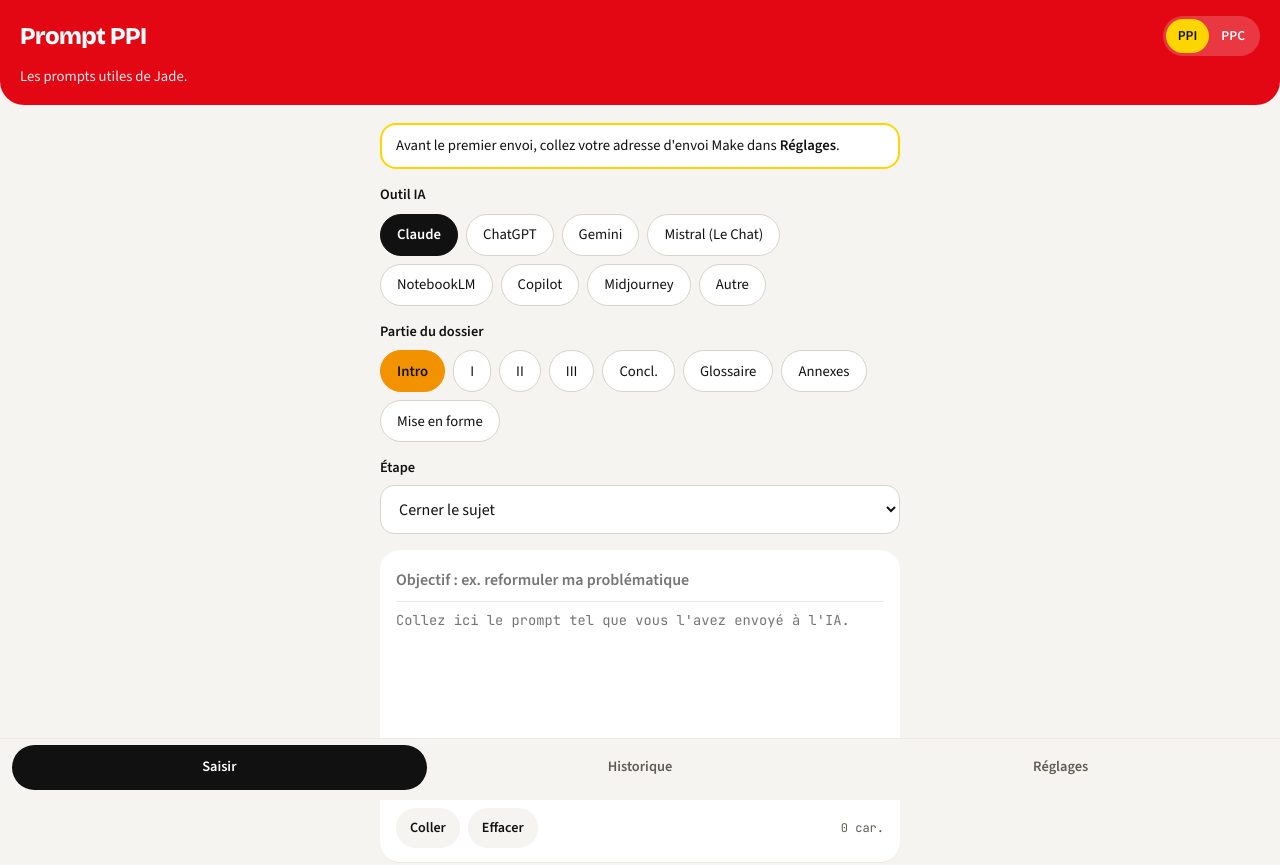
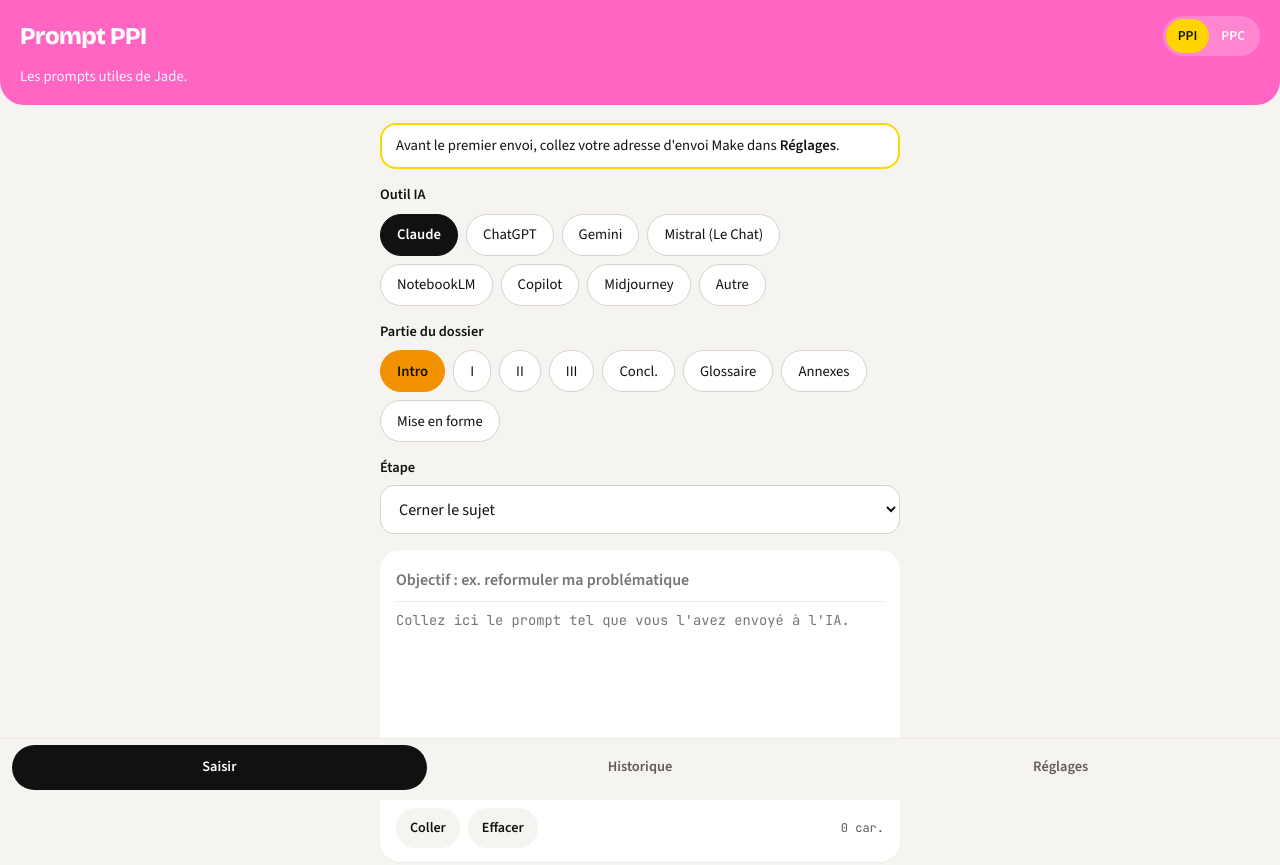
Before and after one commit to ouarragjade-boop/Journal-de-prompt-jade-, a website: page index.html in a window 1280 px wide. Shown: the top 865 px of the page. Drawn offline with nearby package versions, Linux system fonts and the light colour scheme.

Commit message:
style: update theme color to pink
Replace the primary red theme color with pink (#ff66c4) across the document metadata, CSS variables, and web manifest.

```diff
--- a/index.html
+++ b/index.html
@@ -7,7 +7,7 @@
 <meta name="description" content="Saisir et dater ses prompts IA pour l'annexe du PPI ou du PPC (MSDI, IFC).">
 <meta property="og:title" content="Prompt PPI">
 <meta property="og:description" content="Saisir et dater ses prompts IA pour l'annexe du PPI ou du PPC (MSDI, IFC).">
-<meta name="theme-color" content="#e30613">
+<meta name="theme-color" content="#ff66c4">
 <link rel="manifest" href="manifest.webmanifest">
 <link rel="icon" href="icons/icon-192.png">
 <link rel="apple-touch-icon" href="icons/apple-touch-icon.png">
@@ -21,7 +21,7 @@
    Mise en page : en-tête rouge arrondi, choix en pastilles, carte blanche pour le prompt, navigation en pilules. */
 :root{
   --bg:#f6f4f0; --surface:#ffffff; --fg:#111111; --muted:#5f5b54; --line:#d8d4cc; --soft:#eeeae3;
-  --red:#e30613; --red-fg:#ffffff; --orange:#f39200; --yellow:#ffd500; --ink:#111111; --ink-fg:#ffffff;
+  --red:#ff66c4; --red-fg:#ffffff; --orange:#f39200; --yellow:#ffd500; --ink:#111111; --ink-fg:#ffffff;
   --ok-bg:#e3f1e8; --ok-fg:#145c34; --err:#b3261e;
   --f-display:"Bricolage Grotesque","Arial Rounded MT Bold",system-ui,sans-serif;
   --f-body:"Source Sans 3","Segoe UI",system-ui,sans-serif;
@@ -30,7 +30,7 @@
 }
 @media (prefers-color-scheme:dark){:root{
   --bg:#151412; --surface:#22201d; --fg:#f2efe9; --muted:#aaa59b; --line:#3d3a34; --soft:#2d2a26;
-  --red:#d10512; --ink:#f2efe9; --ink-fg:#111111;
+  --red:#ff66c4; --ink:#f2efe9; --ink-fg:#111111;
   --ok-bg:#16382a; --ok-fg:#8fdcae; --err:#ff8a80; color-scheme:dark}}
 *{box-sizing:border-box}
 html,body{height:100%}
```
Also changed, not shown: manifest.webmanifest.
